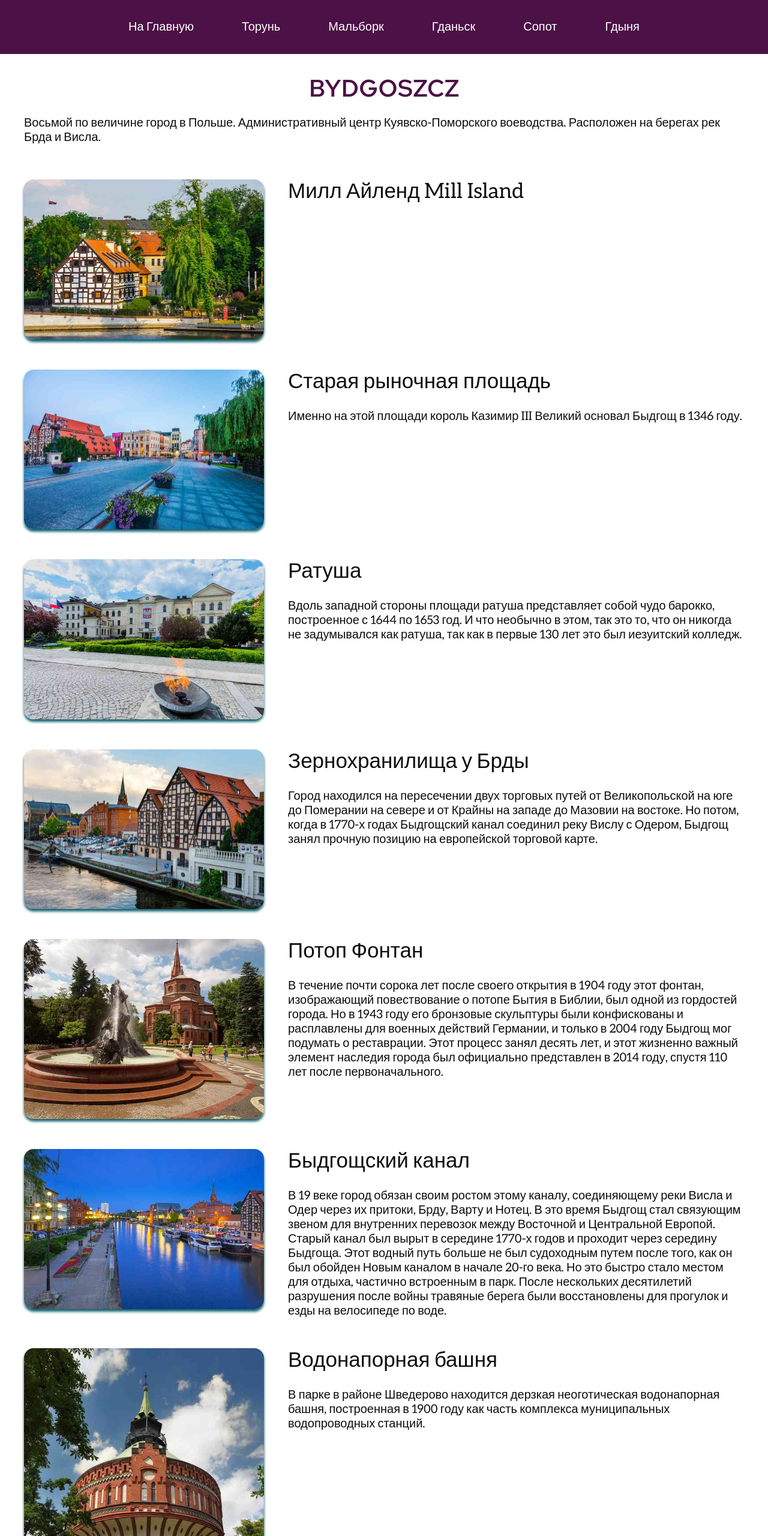
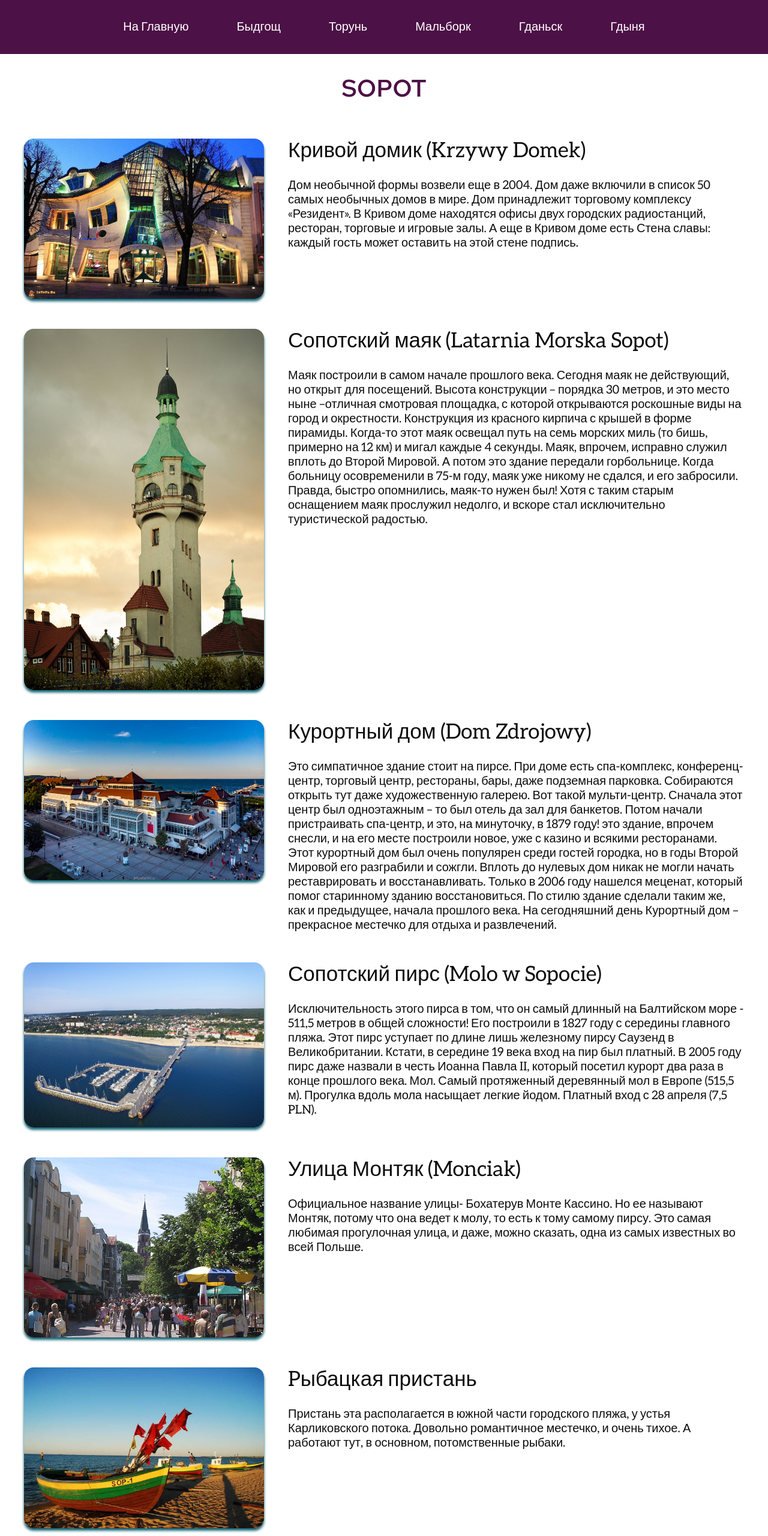
Before and after one commit to Ntaan/vacation, a plain HTML site: page pages/sopot.html in a window 1280 px wide. Shown: the top 2560 px of the page at 60% size. Drawn offline with Linux system fonts and the light colour scheme.

Commit message:
make sotop page

```diff
--- a/pages/sopot.html
+++ b/pages/sopot.html
@@ -15,10 +15,10 @@
             <nav class="header__menu">
                 <ul class="header__list">
                     <li><a href="../index.html" class="header__link">На Главную</a></li>
+                    <li><a href="bydgoszcz.html" class="header__link">Быдгощ</a></li>
                     <li><a href="torun.html" class="header__link">Торунь</a></li>
                     <li><a href="malbork.html" class="header__link">Мальборк</a></li>
                     <li><a href="gdansk.html" class="header__link">Гданьск</a></li>
-                    <li><a href="sopot.html" class="header__link">Сопот</a></li>
                     <li><a href="gdynia.html" class="header__link">Гдыня</a></li>
 
                 </ul>
@@ -28,112 +28,68 @@
 
     </header>
     <div class="wrapper">
-    <h2 class="page__title">Bydgoszcz</h2>
-    <p class="page__desc">Восьмой по величине город в Польше. Административный центр Куявско-Поморского воеводства. Расположен на берегах рек Брда и Висла.</p>
+    <h2 class="page__title">Sopot</h2>
+    <p class="page__desc"></p>
 
 
         <ul class="sight__list">
             <li class="sight__item">
-                <img src="../assets/image/bydgoszcz/01.jpg" class="sight__photo">
+                <img src="../assets/image/sopot/01.jpg" class="sight__photo">
                 <div class="sight__desc">
-                    <h3 class="sight__title">Милл Айленд Mill Island</h3>
-                    <p class="sight__text"></p>
+                    <h3 class="sight__title">Кривой домик (Krzywy Domek)</h3>
+                    <p class="sight__text">Дом необычной формы возвели еще в 2004. Дом даже включили в список 50 самых необычных домов в мире. Дом принадлежит торговому комплексу «Резидент». В Кривом доме находятся офисы двух городских радиостанций, ресторан, торговые и игровые залы. А еще в Кривом доме есть Стена славы: каждый гость может оставить на этой стене подпись.</p>
                 </div>
             </li>
 
             <li class="sight__item">
-                <img src="../assets/image/bydgoszcz/02.jpg" class="sight__photo">
+                <img src="../assets/image/sopot/02.jpg" class="sight__photo">
                 <div class="sight__desc">
-                    <h3 class="sight__title">Старая рыночная площадь</h3>
-                    <p class="sight__text">Именно на этой площади король Казимир III Великий основал Быдгощ в 1346 году.</p>
+                    <h3 class="sight__title">Сопотский маяк (Latarnia Morska Sopot)</h3>
+                    <p class="sight__text">Маяк построили в самом начале прошлого века. Сегодня маяк не действующий, но открыт для посещений. Высота конструкции – порядка 30 метров, и это место ныне –отличная смотровая площадка, с которой открываются роскошные виды на город и окрестности. Конструкция из красного кирпича с крышей в форме пирамиды. Когда-то этот маяк освещал путь на семь морских миль (то бишь, примерно на 12 км) и мигал каждые 4 секунды. Маяк, впрочем, исправно служил вплоть до Второй Мировой. А потом это здание передали горбольнице. Когда больницу осовременили в 75-м году, маяк уже никому не сдался, и его забросили. Правда, быстро опомнились, маяк-то нужен был! Хотя с таким старым оснащением маяк прослужил недолго, и вскоре стал исключительно туристической радостью.</p>
                 </div>
             </li>
 
             <li class="sight__item">
-                <img src="../assets/image/bydgoszcz/03.jpg" class="sight__photo">
+                <img src="../assets/image/sopot/03.jpg" class="sight__photo">
                 <div class="sight__desc">
-                    <h3 class="sight__title">Ратуша</h3>
-                    <p class="sight__text">Вдоль западной стороны площади ратуша представляет собой чудо барокко, построенное с 1644 по 1653 год. И что необычно в этом, так это то, что он никогда не задумывался как ратуша, так как в первые 130 лет это был иезуитский колледж.</p>
+                    <h3 class="sight__title">Курортный дом (Dom Zdrojowy)</h3>
+                    <p class="sight__text">Это симпатичное здание стоит на пирсе. При доме есть спа-комплекс, конференц-центр, торговый центр, рестораны, бары, даже подземная парковка. Собираются открыть тут даже художественную галерею. Вот такой мульти-центр. Сначала этот центр был одноэтажным – то был отель да зал для банкетов. Потом начали пристраивать спа-центр, и это, на минуточку, в 1879 году! это здание, впрочем снесли, и на его месте построили новое, уже с казино и всякими ресторанами. Этот курортный дом был очень популярен среди гостей городка, но в годы Второй Мировой его разграбили и сожгли. Вплоть до нулевых дом никак не могли начать реставрировать и восстанавливать. Только в 2006 году нашелся меценат, который помог старинному зданию восстановиться. По стилю здание сделали таким же, как и предыдущее, начала прошлого века. На сегодняшний день Курортный дом – прекрасное местечко для отдыха и развлечений.</p>
                 </div>
             </li>
 
             <li class="sight__item">
-                <img src="../assets/image/bydgoszcz/05.jpg" class="sight__photo">
+                <img src="../assets/image/sopot/04.jpg" class="sight__photo">
                 <div class="sight__desc">
-                    <h3 class="sight__title">Зернохранилища у Брды</h3>
-                    <p class="sight__text">Город находился на пересечении двух торговых путей от Великопольской на юге до Померании на севере и от Крайны на западе до Мазовии на востоке. Но потом, когда в 1770-х годах Быдгощский канал соединил реку Вислу с Одером, Быдгощ занял прочную позицию на европейской торговой карте.</p>
+                    <h3 class="sight__title">Сопотский пирс (Molo w Sopocie)</h3>
+                    <p class="sight__text">Исключительность этого пирса в том, что он самый длинный на Балтийском море - 511,5 метров в общей сложности! Его построили в 1827 году с середины главного пляжа. Этот пирс уступает по длине лишь железному пирсу Саузенд в Великобритании. Кстати, в середине 19 века вход на пир был платный. В 2005 году пирс даже назвали в честь Иоанна Павла II, который посетил курорт два раза в конце прошлого века. Мол. Самый протяженный деревянный мол в Европе (515,5 м). Прогулка вдоль мола насыщает легкие йодом. Платный вход с 28 апреля (7,5 PLN).</p>
                 </div>
             </li>
 
             <li class="sight__item">
-                <img src="../assets/image/bydgoszcz/04.jpg" class="sight__photo">
+                <img src="../assets/image/sopot/05.jpg" class="sight__photo">
                 <div class="sight__desc">
-                    <h3 class="sight__title">Потоп Фонтан</h3>
-                    <p class="sight__text">В течение почти сорока лет после своего открытия в 1904 году этот фонтан, изображающий повествование о потопе Бытия в Библии, был одной из гордостей города. Но в 1943 году его бронзовые скульптуры были конфискованы и расплавлены для военных действий Германии, и только в 2004 году Быдгощ мог подумать о реставрации. Этот процесс занял десять лет, и этот жизненно важный элемент наследия города был официально представлен в 2014 году, спустя 110 лет после первоначального.</p>
+                    <h3 class="sight__title">Улица Монтяк (Monciak)</h3>
+                    <p class="sight__text">Официальное название улицы- Бохатерув Монте Кассино. Но ее называют Монтяк, потому что она ведет к молу, то есть к тому самому пирсу. Это самая любимая прогулочная улица, и даже, можно сказать, одна из самых известных во всей Польше.</p>
                 </div>
             </li>
 
             <li class="sight__item">
-                <img src="../assets/image/bydgoszcz/06.jpg" class="sight__photo">
+                <img src="../assets/image/sopot/06.jpg" class="sight__photo">
                 <div class="sight__desc">
-                    <h3 class="sight__title">Быдгощский канал</h3>
-                    <p class="sight__text">В 19 веке город обязан своим ростом этому каналу, соединяющему реки Висла и Одер через их притоки, Брду, Варту и Нотец.
-                    В это время Быдгощ стал связующим звеном для внутренних перевозок между Восточной и Центральной Европой. Старый канал был вырыт в середине 1770-х годов и проходит через середину Быдгоща. Этот водный путь больше не был судоходным путем после того, как он был обойден Новым каналом в начале 20-го века. Но это быстро стало местом для отдыха, частично встроенным в парк.
-                    После нескольких десятилетий разрушения после войны травяные берега были восстановлены для прогулок и езды на велосипеде по воде.
+                    <h3 class="sight__title">Pыбацкая пристань</h3>
+                    <p class="sight__text">Пристань эта располагается в южной части городского пляжа, у устья Карликовского потока. Довольно романтичное местечко, и очень тихое. А работают тут, в основном, потомственные рыбаки.
                     </p>
                 </div>
             </li>
 
             <li class="sight__item">
-                <img src="../assets/image/bydgoszcz/07.jpg" class="sight__photo">
+                <img src="../assets/image/sopot/07.jpg" class="sight__photo">
                 <div class="sight__desc">
-                    <h3 class="sight__title">Водонапорная башня</h3>
-                    <p class="sight__text">В парке в районе Шведерово находится дерзкая неоготическая водонапорная башня, построенная в 1900 году как часть комплекса муниципальных водопроводных станций.</p>
-                </div>
-            </li>
-
-            <li class="sight__item">
-                <img src="../assets/image/bydgoszcz/08.jpg" class="sight__photo">
-                <div class="sight__desc">
-                    <h3 class="sight__title">Быдгощский собор</h3>
-                    <p class="sight__text">У ратуши и Старой рыночной площади собор восходит к 1346 году, когда Быдгощ стал городом.
-                    Первое здание сгорело в середине 15-го века, и это здание из кирпичной готики взошло на его место в 1502 году. У входа в него были вырезаны двери эпохи Возрождения, вырезанные в 17-м веке, с гербами города и инициалами городских гильдий и посадские.
-                    И когда вы входите, вас может поразить цветная симфония на стенах и в хранилищах, все они были нарисованы в причудливых узорах в начале 1920-х годов Генриком Ностиц-Джаковски.
+                    <h3 class="sight__title">Римско-католический приход святого Джорджа</h3>
+                    <p class="sight__text">Покровителями прихода являются Санкт-Джордж и Богоматерь Ченстоховская. Ченстоховская икона Божией Матери, по преданию, лик Божией Матери, является чудотворной иконой Богородицы, написанной евангелистом Лукой. Это одна из самых известных и почитаемых святынь Польши и центральной Европы. Из-за темного оттенка лика икона также известна как «Чёрная мадонна». Местом расположения и центром почитания иконы является Ясная Гора (польское название: Jasna Gora) в польском городе Ченстохова - обитель паулинов и крупнейший религиозный центр страны.
                     </p>
                 </div>
             </li>
-
-            <li class="sight__item">
-                <img src="../assets/image/bydgoszcz/09.jpg" class="sight__photo">
-                <div class="sight__desc">
-                    <h3 class="sight__title">«Человек, пересекающий реку»</h3>
-                    <p class="sight__text">Одна подвесная канатная дорога над рекой Брда представляет собой отклоняющуюся скульптуру, посвященную вступлению Польши в Европейский Союз в 2004 году.
-                    Рядом с ним ласточка - символика в память об основателе Поморской филармонии по имени Анджей Швальбе, похожая на немецкое слово «ласточка» «Швальбе».
-                    </p>
-                </div>
-            </li>
-
-            <li class="sight__item">
-                <img src="../assets/image/bydgoszcz/10.jpg" class="sight__photo">
-                <div class="sight__desc">
-                    <h3 class="sight__title">Восемнадцатый Меридиан</h3>
-                    <p class="sight__text">Есть что-то интересное в том, чтобы стоять на прямой линии, соединяющей Быдгощ со Стокгольмом, Дубровником и Кейптауном.
-                    18-й восточный Меридиан, 18 °, проходит через центр города, и вы можете использовать GPS на своем телефоне, чтобы отследить небольшие памятники для линии.
-                    На стене отеля Ratuszowy по адресу Ulica Długa 37 есть мемориальная доска, а на Рыночной площади, Ulica Wileńska, Ulica Sienkiewicza и Ulica Marszałka Focha расположены небольшие памятники.
-                    Особенностью является то, что самые большие памятники на самом деле не находятся на линии: на плинтусе у Белого зернохранилища на острове Мельница есть армиллярная сфера, а также обелиск с глобусом и изображением корабля в муниципальном замке № 2.
-                    </p>
-                </div>
-            </li>
-
-            <li class="sight__item">
-                <img src="../assets/image/bydgoszcz/11.jpg" class="sight__photo">
-                <div class="sight__desc">
-                    <h3 class="sight__title">Водный трамвай</h3>
-                    <p class="sight__text"></p>
-                </div>
-            </li>
-
-
         </ul>
     </div>
 
```
Also changed, not shown: pages/gdansk.html (+1 -1 lines), assets/image/sopot/01.jpg (added), assets/image/sopot/02.jpg (added), assets/image/sopot/03.jpg (added), assets/image/sopot/04.jpg (added), assets/image/sopot/05.jpg (added), assets/image/sopot/06.jpg (added), assets/image/sopot/07.jpg (added).
